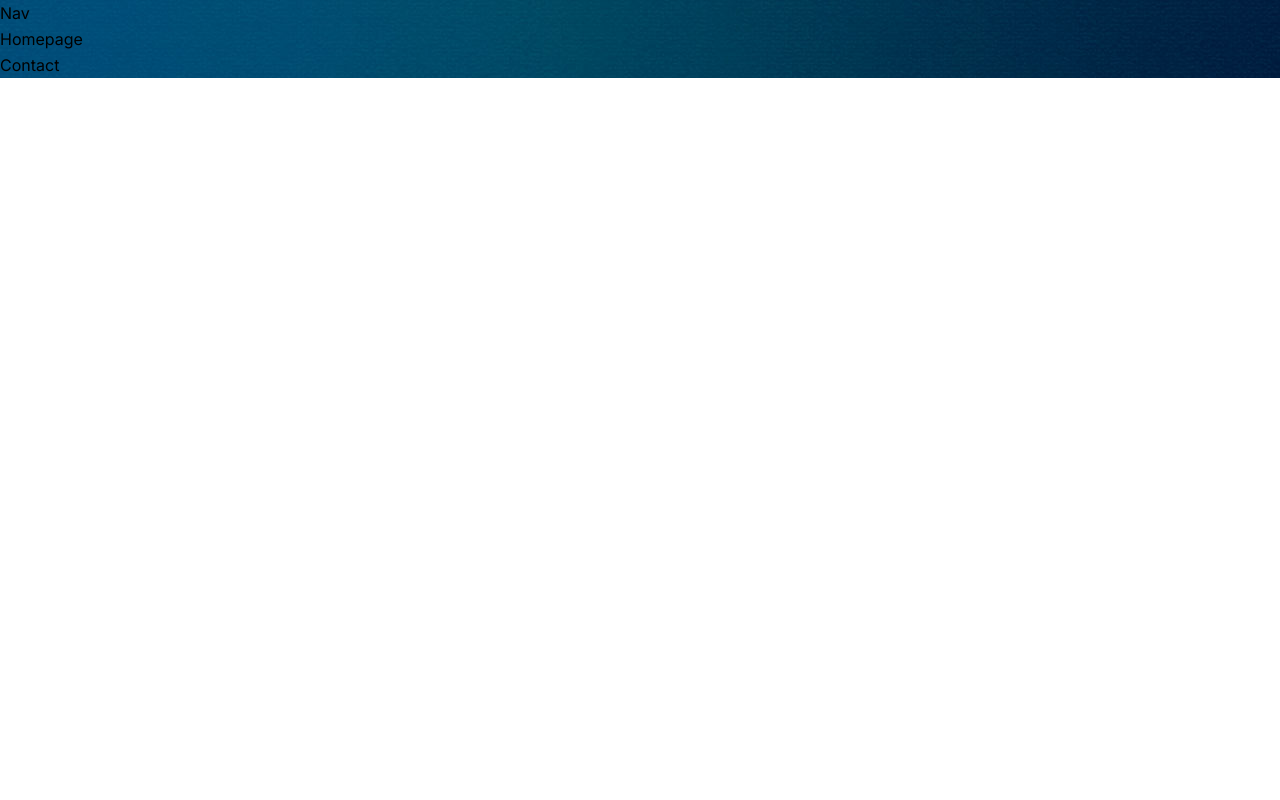
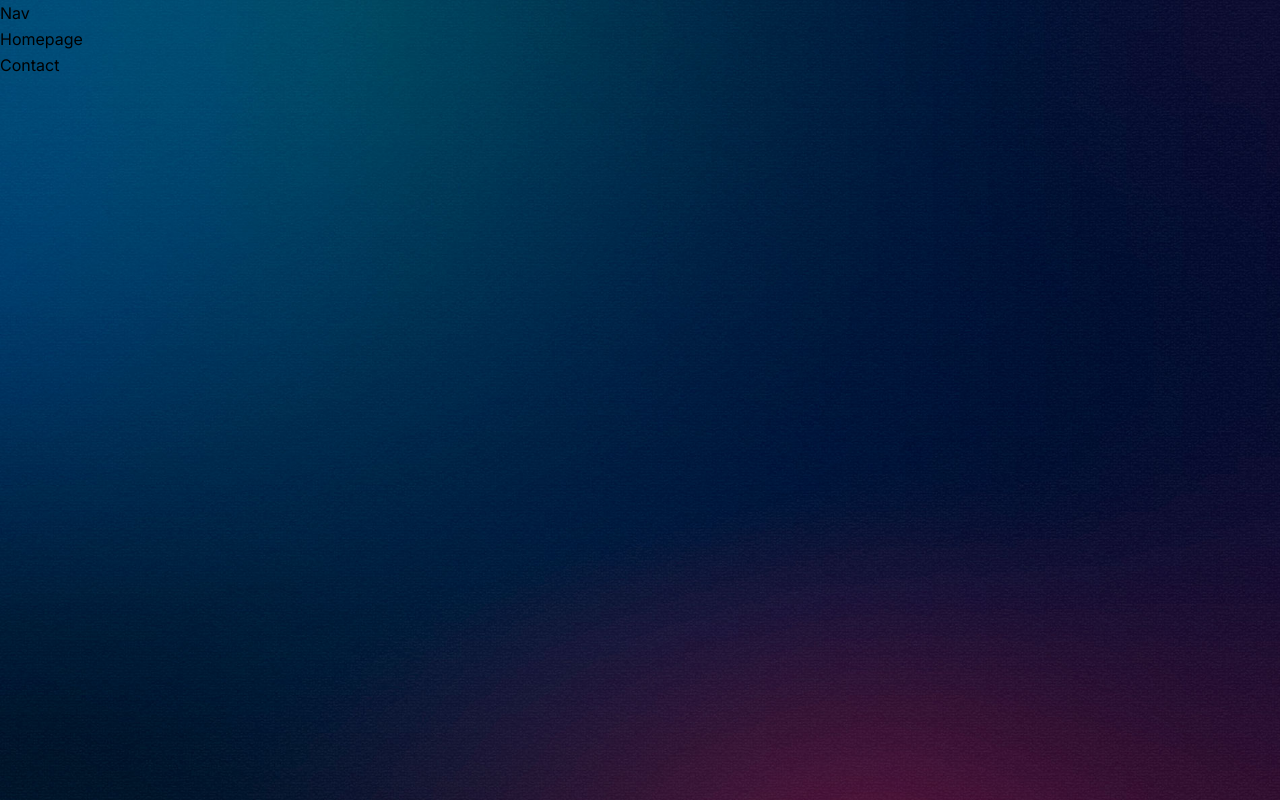
Before and after one commit to imrohituikey/myportfolio, a Next.js app: page / in a window 1280 px wide. Built offline with nearby package versions, Linux system fonts and the light colour scheme.

Commit message:
routes created

```diff
--- a/src/app/page.tsx
+++ b/src/app/page.tsx
@@ -5,7 +5,7 @@ import Contact from './pages/Contact'
 
 export default function Home() {
   return (
-   <main className='bg-site'>
+   <main className='page bg-site bg-cover bg-no-repeat'>
     <Nav/>
     <Homepage/>
     <Contact/>
```
